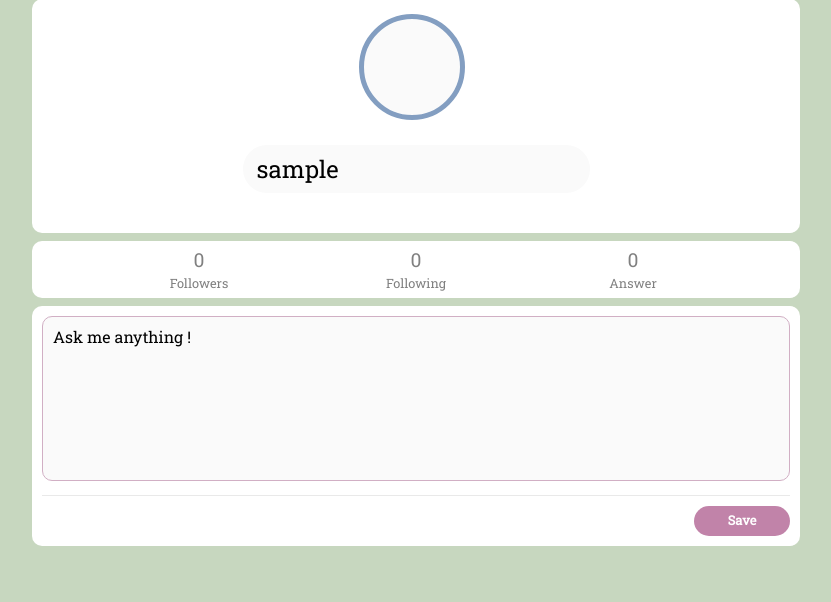
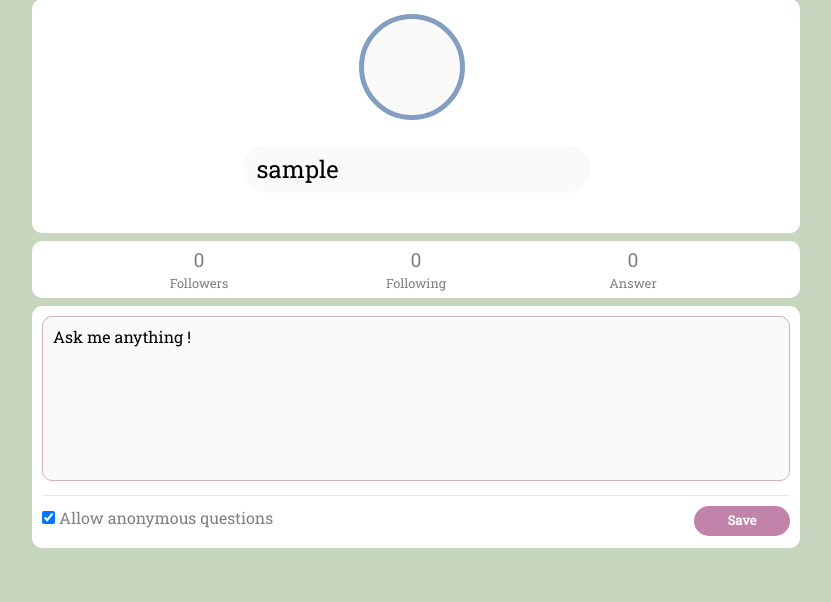
Before and after one commit to ericarfs/django-social-media-website, a Django app: a page that uses app/pages/templates/profiles/edit_profile.html in a window 1280 px wide. Shown: the part 91-693 px from the top of the page, without its empty margins (224-1055 px from the left). Run offline with Django 5.2, Linux system fonts and the light colour scheme; the visitor is signed in with stand-in values (Sample User, id 1); data comes from the database, SQL or seed files in the repository; data that the repository does not hold is empty; parts of the project's set-up code (start-up, migrations or seed data) failed here and were passed over; some libraries are stand-ins or nearby versions; some web fonts are replaced.

Commit message:
update edit profile view

```diff
--- a/app/pages/htmx_views.py
+++ b/app/pages/htmx_views.py
@@ -341,10 +341,14 @@ def block_unblock_profile(request, user):
 
 def save_profile_changes(request):
     body = request.POST.get('body')
+    anon = request.POST.get('anon')
 
     profile = Profile.objects.get(user=request.user)
 
+    allow_anon = True if anon == "on" else False
+
     profile.question_helper = body
+    profile.allow_anonymous_questions = allow_anon
 
     profile.save()
 
--- a/app/pages/templates/profiles/edit_profile.html
+++ b/app/pages/templates/profiles/edit_profile.html
@@ -31,7 +31,14 @@
             <div class="message-form-container">
                 <textarea id="message" name="body" required>{{profile.question_helper}}</textarea>
                 <div class="send-area">
-                    <span></span>
+                    <div>
+                    {%if profile.allow_anonymous_questions %}
+                        <input type="checkbox" name="anon" id="allow_anon" name="allow_anon" checked />
+                    {% else %}
+                        <input type="checkbox" name="anon" id="allow_anon" name="allow_anon"/>
+                    {% endif %}
+                        <label for="allow_anon" style=" color: var(--grey);">Allow anonymous questions</label>
+                    </div>
                     <div class="message-button">
                         <button type="button" class="btn btn-msg"
                             hx-post="{%url 'pages:save-profile' %}"
--- a/app/pages/views.py
+++ b/app/pages/views.py
@@ -112,7 +112,7 @@ def editProfileView(request, user):
 
     context = {
         'profile': profile,
-        'username': user,
+        'username': request.user,
     }
 
     return render(request, 'profiles/edit_profile.html', context = context)
```
